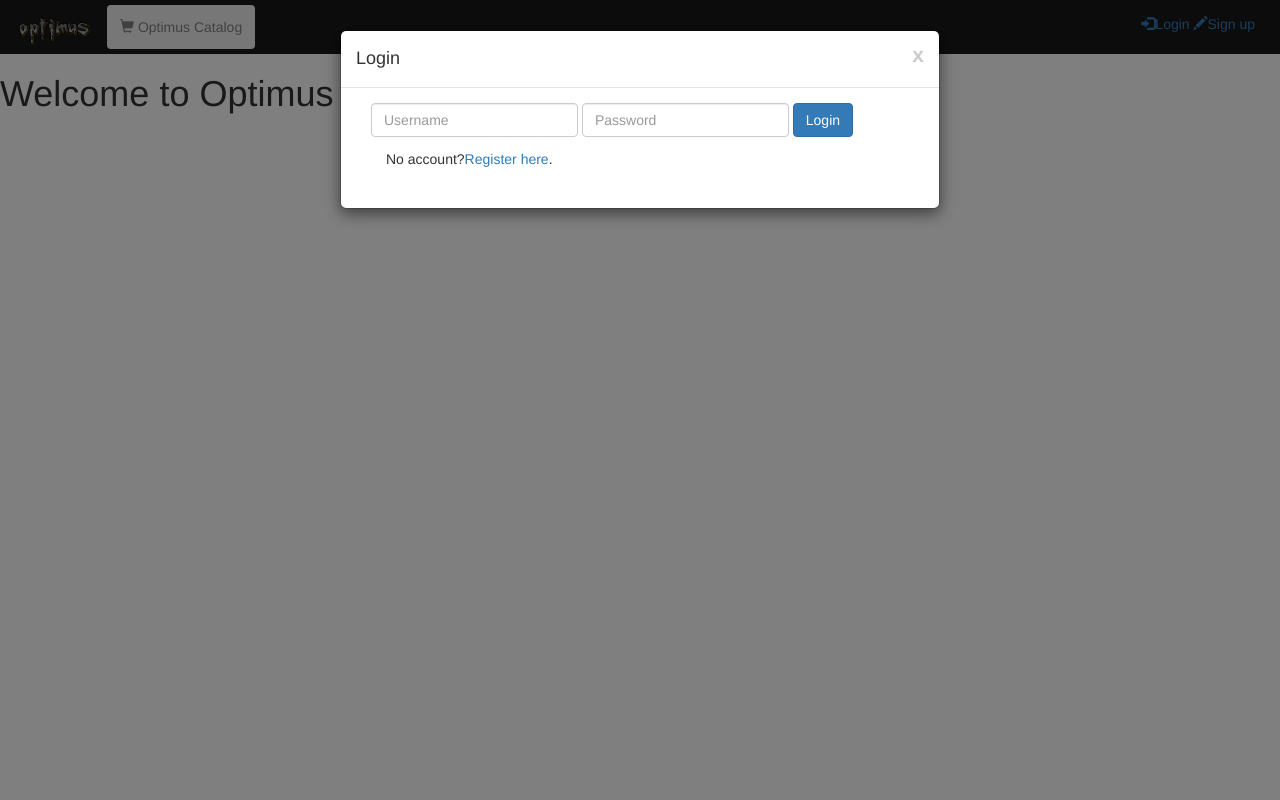
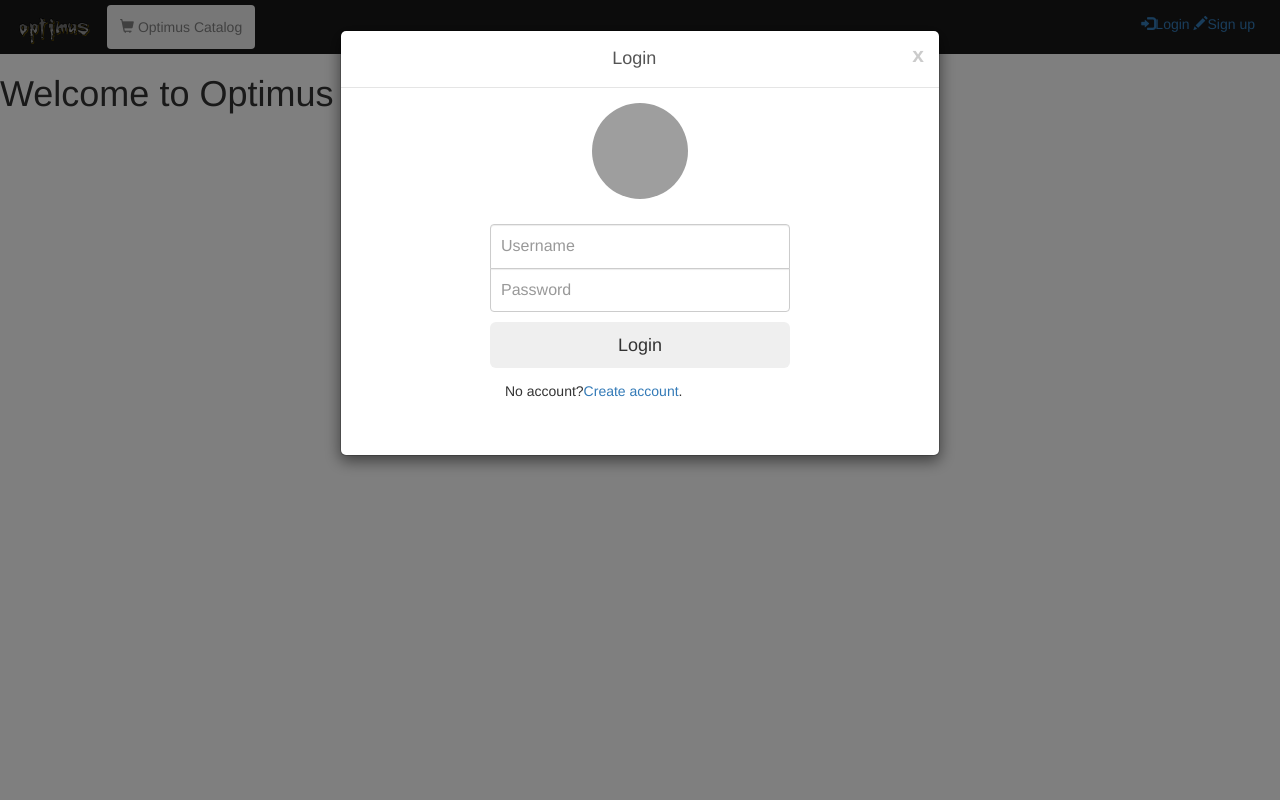
Before and after one commit to basebandit/optimus, a Python web app: template app/templates/index.html in a window 1280 px wide, after a click on "Login". Run offline with Jinja, Linux system fonts and the light colour scheme; the template is opened without the code that fills it, so the values that code supplies are empty; some libraries are stand-ins or nearby versions; grey boxes are pictures that could not be loaded.

Commit message:
Changed the modal sign up form controls.Attached form controls class selectors

```diff
--- a/app/templates/base.html
+++ b/app/templates/base.html
@@ -6,6 +6,24 @@
     <meta http-equiv="X-UA-Compatible" content="IE=edge">
     <meta name="viewport" content="width=device-width,initial-scale=1">
     <title>Optimus</title>
+    <link rel="apple-touch-icon" sizes="57x57" href={{ url_for('static',filename='images/apple-icon-57x57.png') }}>
+    <link rel="apple-touch-icon" sizes="60x60" href={{ url_for('static',filename='images/apple-icon-60x60.png') }}>
+    <link rel="apple-touch-icon" sizes="72x72" href={{ url_for('static',filename='images/apple-icon-72x72.png') }}>
+    <link rel="apple-touch-icon" sizes="76x76" href={{ url_for('static',filename='images/apple-icon-76x76.png') }}>
+    <link rel="apple-touch-icon" sizes="114x114" href={{ url_for('static',filename='images/apple-icon-114x114.png') }}>
+    <link rel="apple-touch-icon" sizes="120x120" href={{ url_for('static',filename='images/apple-icon-120x120.png') }}>
+    <link rel="apple-touch-icon" sizes="144x144" href={{ url_for('static',filename='images/apple-icon-144x144.png') }}>
+    <link rel="apple-touch-icon" sizes="152x152" href={{ url_for('static',filename='images/apple-icon-152x152.png') }}>
+    <link rel="apple-touch-icon" sizes="180x180" href={{ url_for('static',filename='images/apple-icon-180x180.png') }}>
+    <link rel="icon" type="image/png" sizes="192x192"
+          href={{ url_for('static',filename='images/android-icon-192x192.png') }}>
+    <link rel="icon" type="image/png" sizes="32x32" href={{ url_for('static',filename='images/favicon-32x32.png') }}>
+    <link rel="icon" type="image/png" sizes="96x96" href={{ url_for('static',filename='images/favicon-96x96.png') }}>
+    <link rel="icon" type="image/png" sizes="16x16" href={{ url_for('static',filename='images/favicon-16x16.png') }}>
+    <link rel="manifest" href="images/manifest.json">
+    <meta name="msapplication-TileColor" content="#ffffff">
+    <meta name="msapplication-TileImage" content="images/ms-icon-144x144.png">
+    <meta name="theme-color" content="#ffffff">
     <link href="{{ url_for('static',filename='css/bootstrap.min.css') }}" rel="stylesheet">
     <link href="{{ url_for('static',filename='css/app.css') }}" rel="stylesheet">
     <link rel="shortcut icon" href="{{ url_for('static',filename='favicon.ico') }}">
@@ -18,7 +36,7 @@
         </a>
     </div>
     <div class="container-fluid">
-        <a href="/dashboard/">
+        <a href="/catalog/">
             <button type="button" id="btn" class="btn btn-dark" aria-label="Left Align"
                     style="margin-top: 5px;margin-bottom: 5px;height: 44px;margin-right: 15px">
                 <span class="glyphicon glyphicon-shopping-cart" aria-hidden="true"></span>
@@ -31,29 +49,32 @@
                 <h5>
                     <a role="presentation" data-toggle="modal" data-target="#optimusModal" href="#"><span
                             class="glyphicon glyphicon-log-in"></span>Login </a>
-                    <div class="modal fade" id="optimusModal" tabindex="-1" role="dialgit og"
+                    <div class="modal fade" id="optimusModal" tabindex="-1" role="dialog"
                          aria-labelledby="optimusModalLabel" aria-hidden="true">
                         <div class="modal-dialog">
                             <div class="modal-content">
                                 <div class="modal-header">
                                     <button type="button" class="close" data-dismiss="modal" aria-label="Close"><span
                                             aria-hidden="true">x</span></button>
-                                    <h4 class="modal-title" id="optimusModalLabel">Login</h4>
+                                    <h4 class="modal-title text-center login-title" id="optimusModalLabel">Login</h4>
                                 </div>
                                 <div class="modal-body">
                                     <div class="container-fluid">
-                                        <form action="" class="form-inline" method="post">
+                                        <img class="profile-img"
+                                             src="https://lh5.googleusercontent.com/-b0-k99FZlyE/AAAAAAAAAAI/AAAAAAAAAAA/eu7opA4byxI/photo.jpg?sz=120"
+                                             alt="Profile image">
+                                        <form action="" class="form-login" method="post">
                                             <input type="text" class="form-control" placeholder="Username"
-                                                   name="username" value="" required autofocus autocomplete="on">
+                                                   name="username" value="" required autofocus>
                                             <input type="password" class="form-control" placeholder="Password"
                                                    name="password" value="" required autocomplete="on">
-                                            <input class="btn btn-primary" type="submit" value="Login">
+                                            <input class="btn btn-lg btn-active btn-block" type="submit" value="Login">
+                                            <div class="container">
+                                                <br>
+                                                <p>No account?<a href="/register">Create account</a>. </p>
+                                                <br>
+                                            </div>
                                         </form>
-                                        <div class="container">
-                                            <br>
-                                            <p>No account?<a href="/register">Register here</a>. </p>
-                                            <br>
-                                        </div>
                                     </div>
                                 </div>
                             </div>
@@ -70,32 +91,38 @@
                                         <button type="button" class="close" data-dismiss="modal"
                                                 aria-label="Close"><span
                                                 aria-hidden="true">x</span></button>
-                                        <h4 class="modal-title" id="optimusModalLabel">Register</h4>
+                                        <h4 class="modal-title text-center signup-title" id="optimusModalLabel">Create
+                                            an account</h4>
                                     </div>
                                     <div class="modal-body">
-                                        <div class="container">
+                                        <div class="container-fluid">
                                             <form method="post" action="/register">
-                                                <dl>
-                                                    <dt><label for="username">Username</label></dt>
-                                                    <dd><input id="username" name="username" type="text" value=""></dd>
-                                                    <dt><label for="email">Email Address</label></dt>
-                                                    <dd><input id="email" name="email" type="text" value=""></dd>
-                                                    <dt><label for="password">New Password</label></dt>
-                                                    <dd><input id="password" name="password" type="password" value="">
-                                                    </dd>
-                                                    <dt><label for="confirm">Repeat Password</label></dt>
-                                                    <dd><input id="confirm" name="confirm" type="password" value="">
-                                                    </dd>
-                                                    <dt><label for="accept_tos">I accept the<a href="/about/tos"
-                                                                                               target="blank">Terms of
-                                                        Service</a>{#and <a href="/about/privacy-policy" target="blank">User
+
+
+                                                <input class="form-control" id="username" name="username"
+                                                       type="text" placeholder="Username" value="">
+
+                                                <input class="form-control" id="email" name="email" type="text"
+                                                       placeholder="Email" value="">
+
+                                                <input class="form-control" id="password" name="password"
+                                                       placeholder="Password" type="password" value="">
+
+
+                                                <input class="form-control" id="confirm" name="confirm"
+                                                       placeholder="Confirm Password" type="password" value="">
+
+                                                <label for="accept_tos">I accept the<a href="/about/tos"
+                                                                                       target="blank">Terms of
+                                                    Service</a>{#and <a href="/about/privacy-policy" target="blank">User
                                                         Policy</a>#}(Feb 20,2016)</label>
-                                                    </dt>
-                                                    <dd><input id="accept_tos" name="accept_tos" type="checkbox"
-                                                               value="y"></dd>
 
-                                                </dl>
-                                                <p><input type="submit" value="Register"></p>
+                                                <input id="accept_tos" name="accept_tos" type="checkbox"
+                                                       value="y">
+
+
+                                                <p><input class="btn btn-lg btn-active btn-block" type="submit"
+                                                          value="Create Account"></p>
                                             </form>
                                         </div>
                                     </div>
```
